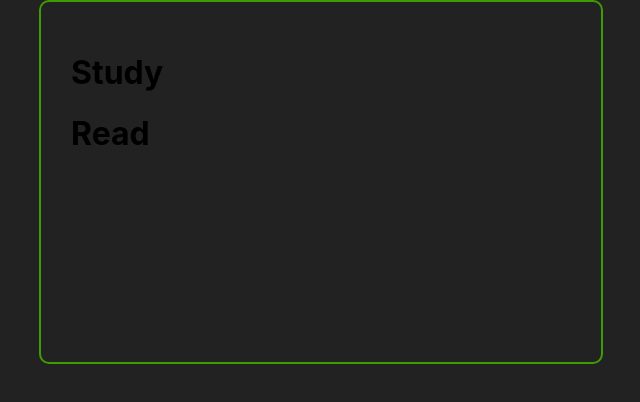
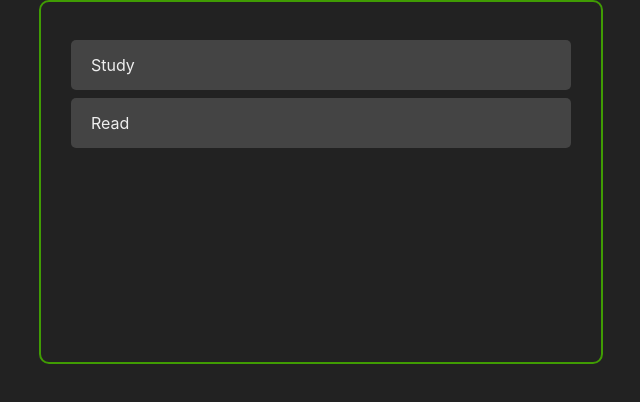
Before and after one commit to devcarolinealmeida/task-list-react, a React (Create React App) app: page / in a window 1280 px wide. Shown: the top 402 px of the page, without its empty margins (319-959 px from the left). Built offline with nearby package versions, Linux system fonts and the light colour scheme.

Commit message:
style task

```diff
--- /dev/null
+++ b/src/components/Task.css
@@ -0,0 +1,10 @@
+.task-container {
+    background-color: #444;
+    margin: 8px 0;
+    padding: 15px 20px;
+    display: flex;
+    border-radius: 5px;
+    justify-content: space-between;
+    color: #eee;
+    align-items: center;
+}
--- a/src/components/Task.js
+++ b/src/components/Task.js
@@ -1,7 +1,12 @@
 import React from 'react';
 
+import './Task.css'
+
 const Task = ({ task }) => {
-    return ( <h1>{task.title}</h1> );
+    return <div className='task-container'>{task.title}
+
+    </div>
+
 }
 
 export default Task;
```
